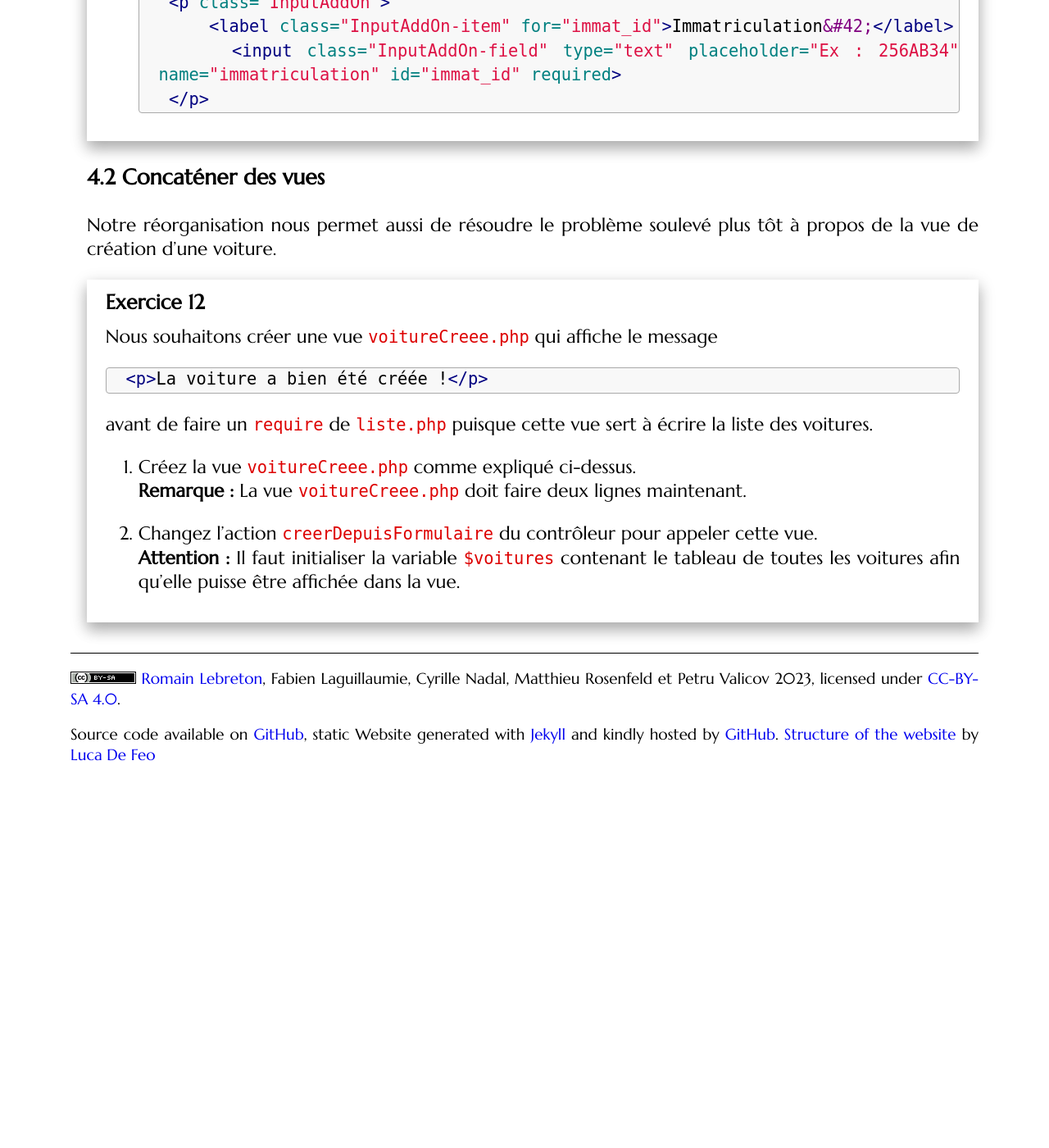
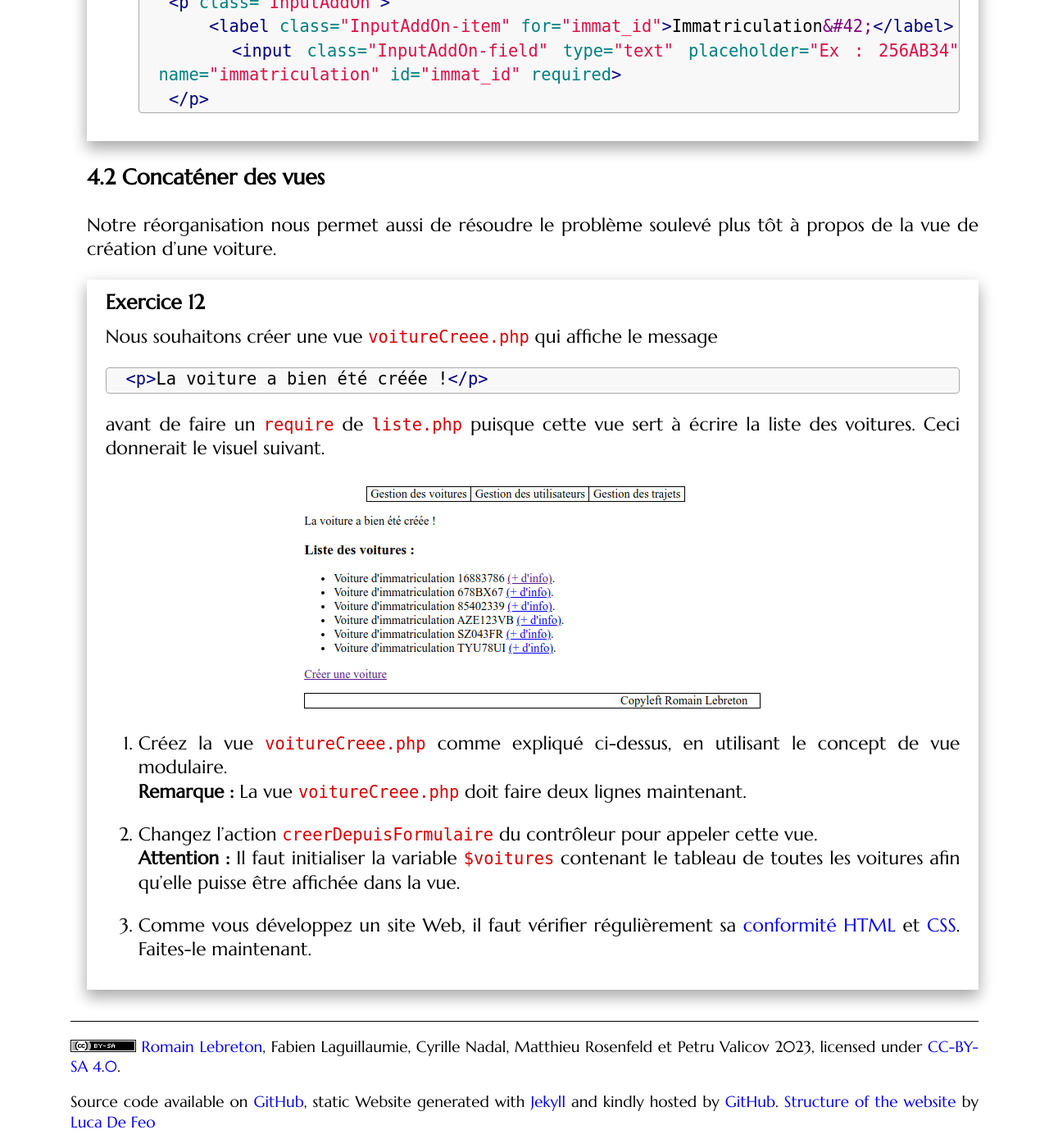
Before and after one commit to romainlebreton/R3.01-DeveloppementWeb, a Jekyll site: the page built from tutorials/tutorial5.md, in a window 1280 px wide and 1400 px high, scrolled down 15316 px. Shown: the whole window at 82% size. Built offline with Jekyll 4.4.1, drawn with Linux system fonts in a browser that asks for light colours; some web fonts are replaced; before the commit the page ends 16268 px from its top, so only the background shows below that.

Commit message:
TD5 : validation HTML des vues modulaires

````diff
--- a/tutorials/tutorial5.md
+++ b/tutorials/tutorial5.md
@@ -666,9 +666,12 @@ Nous souhaitons créer une vue `voitureCreee.php` qui affiche le message
 ```
 
 avant de faire un `require` de `liste.php` puisque cette vue sert à écrire la liste
-des voitures.
+des voitures. Ceci donnerait le visuel suivant.
 
-1. Créez la vue `voitureCreee.php` comme expliqué ci-dessus.
+![VoitureCreate]({{site.baseurl}}/assets/TD5/VoitureCreate.png){: .blockcenter}
+
+1. Créez la vue `voitureCreee.php` comme expliqué ci-dessus, en utilisant le
+   concept de vue modulaire.
    **Remarque :** La vue `voitureCreee.php` doit faire deux lignes
    maintenant.
 
@@ -676,4 +679,8 @@ des voitures.
    **Attention :** Il faut initialiser la variable `$voitures` contenant le
    tableau de toutes les voitures afin qu'elle puisse être affichée dans la vue.
 
+3. Comme vous développez un site Web, il faut vérifier régulièrement sa
+   [conformité HTML](https://html5.validator.nu/) et
+   [CSS](https://jigsaw.w3.org/css-validator/). Faites-le maintenant.
+
 </div>
````
Also changed, not shown: assets/TD5/VoitureCreate.png (added).
